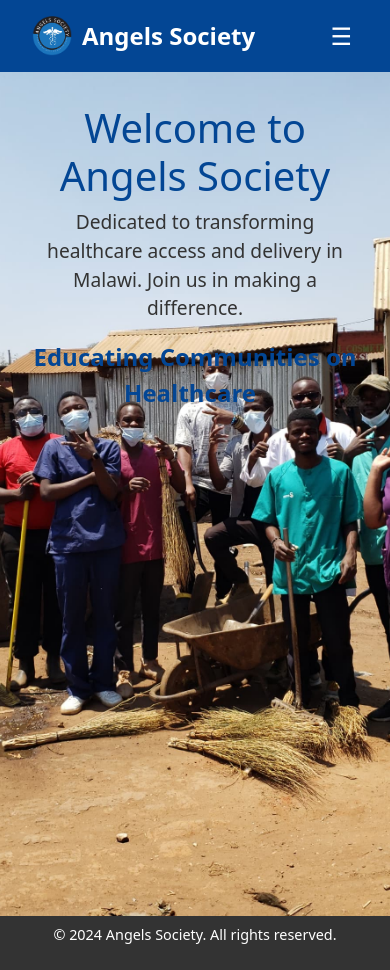
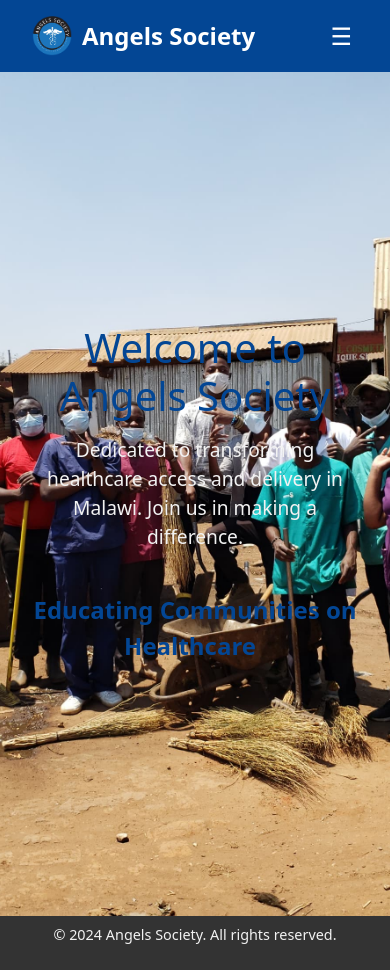
Before and after one commit to MarcuzAC/angels-society, a React (Create React App) app: page / in a window 390 px wide. Built offline with nearby package versions, Linux system fonts and the light colour scheme.

Commit message:
Fixed Mobile View

```diff
--- /dev/null
+++ b/src/components/Home.css
@@ -0,0 +1,66 @@
+/* Global Styles for Home Component */
+section {
+  text-align: center;
+  padding: 2rem;
+  background: url('../assets/angelshome.jpeg') no-repeat center center;
+  background-size: cover;
+  height: 100vh;
+  display: flex;
+  flex-direction: column;
+  justify-content: center;
+  align-items: center;
+  color: white;
+}
+
+h2 {
+  font-size: 2.5rem;
+  color: #034694;
+  margin-bottom: 1rem;
+}
+
+p {
+  font-size: 1.2rem;
+  color: #f2f2f2;
+  margin-bottom: 1.5rem;
+}
+
+.animatedText {
+  font-size: 1.5rem;
+  color: #034694;
+  margin-top: 1rem;
+  font-weight: bold;
+}
+
+/* Responsive Styles */
+@media (max-width: 768px) {
+  h2 {
+    font-size: 2rem; /* Reduce heading size */
+  }
+
+  p {
+    font-size: 1rem; /* Reduce paragraph size */
+    margin-bottom: 1rem;
+  }
+
+  .animatedText {
+    font-size: 1.2rem; /* Smaller animated text on mobile */
+  }
+}
+
+@media (max-width: 480px) {
+  h2 {
+    font-size: 1.5rem; /* Further reduce heading size for very small screens */
+  }
+
+  p {
+    font-size: 0.9rem; /* Reduce paragraph size further */
+  }
+
+  .animatedText {
+    font-size: 1rem; /* Further reduce animated text size */
+  }
+
+  section {
+    padding: 1rem; /* Less padding on very small screens */
+  }
+}
--- a/src/components/Home.jsx
+++ b/src/components/Home.jsx
@@ -1,6 +1,8 @@
 import React from "react";
 import { Typewriter } from "react-simple-typewriter";
 import backgroundImage from "../assets/angelshome.jpeg";
+import "./Home.css"
+
 
 const Home = () => {
   const homeStyle = {
@@ -9,16 +11,23 @@ const Home = () => {
     background: `url(${backgroundImage}) no-repeat center center`,
     backgroundSize: "cover",
     height: "100vh",
+    display: "flex",
+    flexDirection: "column",
+    justifyContent: "center",
+    alignItems: "center",
+    color: "white",
   };
 
   const headingStyle = {
     fontSize: "2.5rem",
     color: "#034694",
+    marginBottom: "1rem",
   };
 
   const paragraphStyle = {
     fontSize: "1.2rem",
-    color: "#333",
+    color: "#f2f2f2", // Lighter text for contrast on a background
+    marginBottom: "1.5rem",
   };
 
   const animatedTextStyle = {
```
Also changed, not shown: src/App.css (deleted, +0 -38 lines).
